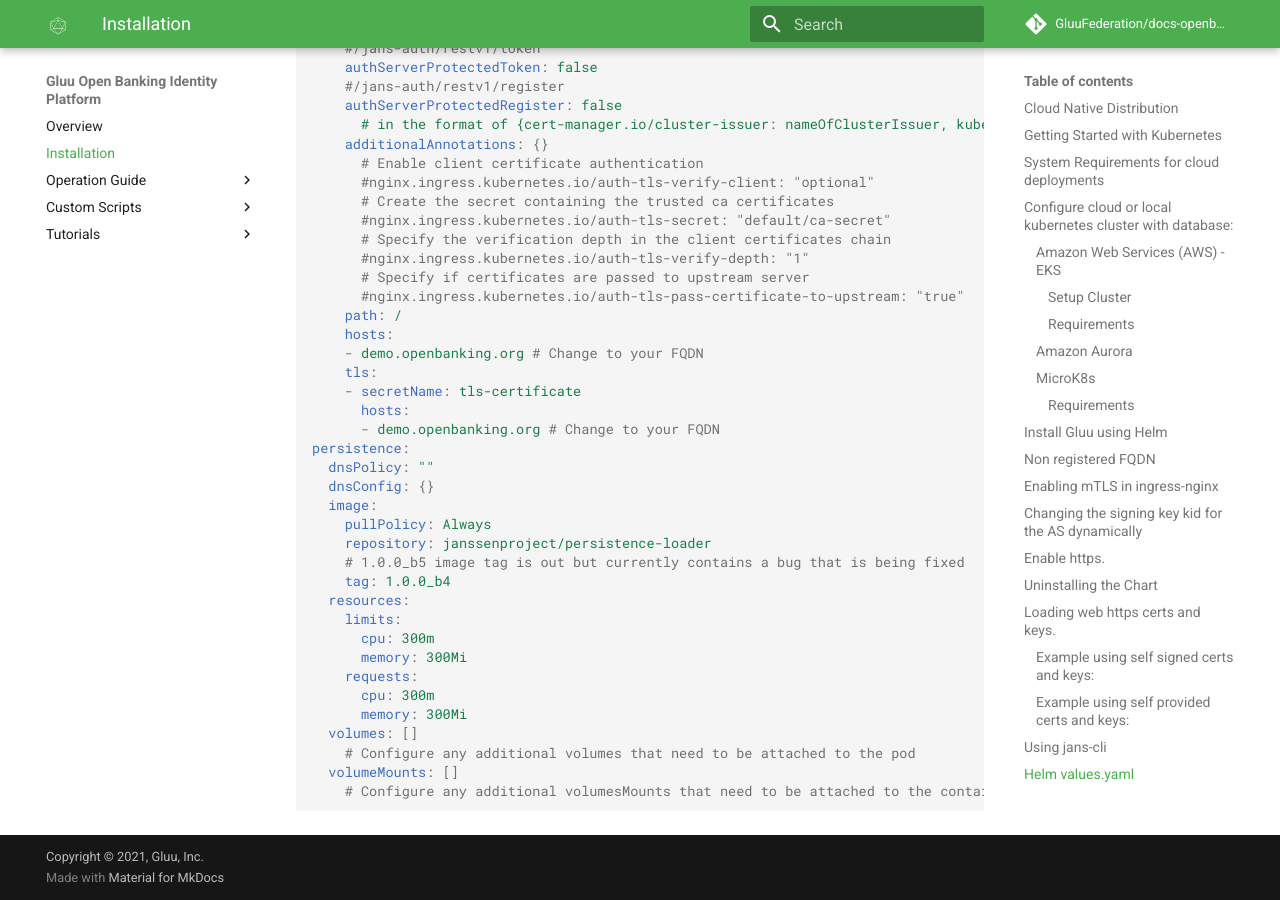
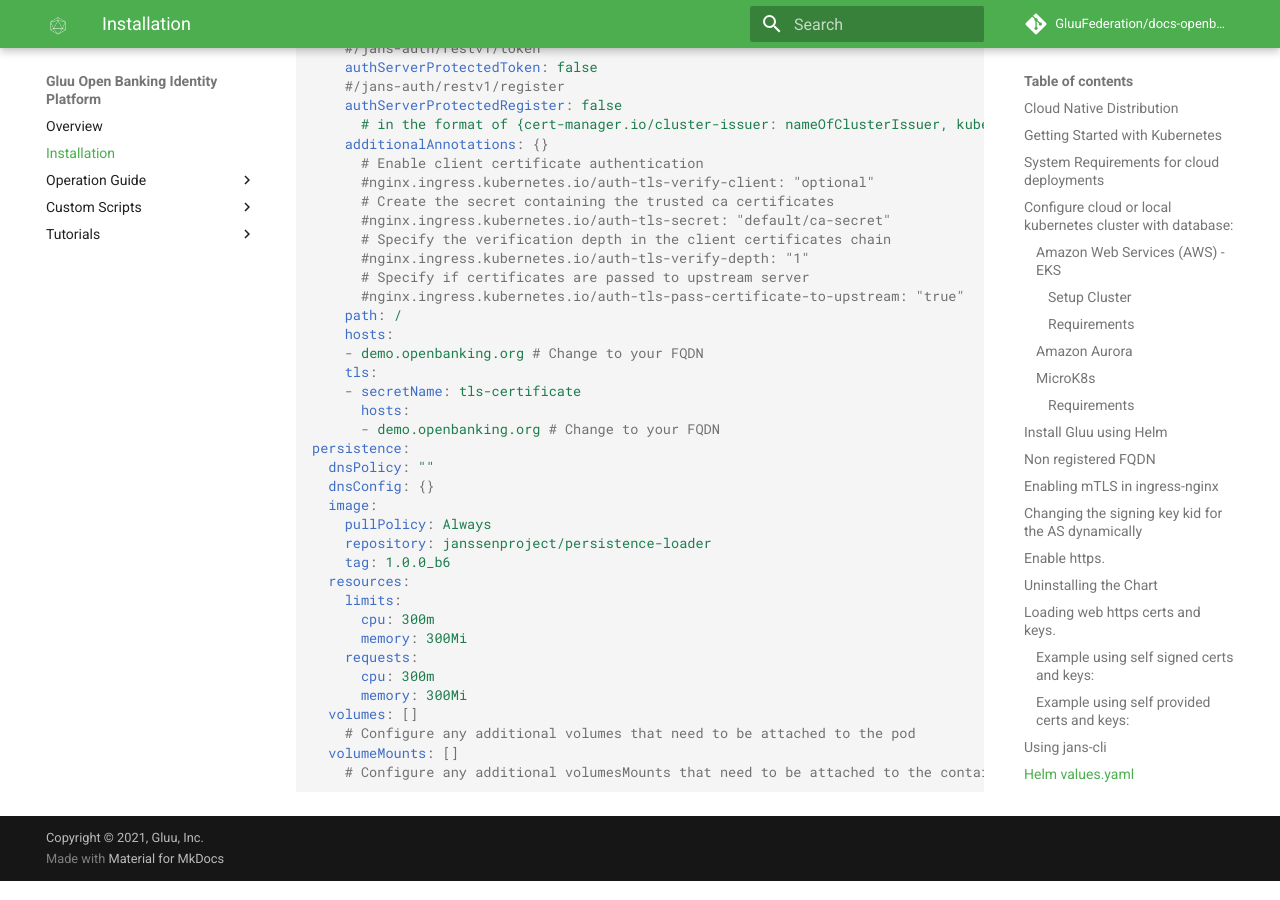
Before and after one commit to GluuFederation/docs-openbanking-prod, an MkDocs documentation site: the page built from docs/source/install-cn.md, in a window 1280 px wide and 900 px high, scrolled down 16933 px. Built offline with MkDocs 1.6.1 and Material for MkDocs 9.7.7, drawn with Linux system fonts in a browser that asks for light colours; comment, search, counter and statistics services are not loaded; some of the changed text lies outside the part shown.

Commit message:
docs: update new images

```diff
--- a/docs/source/install-cn.md
+++ b/docs/source/install-cn.md
@@ -325,7 +325,7 @@ If during installation the release was not defined, release name is checked by r
                   path: ca.key
           containers:
             - name: load-web-key-rotation
-              image: janssenproject/certmanager:1.0.0_b4
+              image: janssenproject/certmanager:1.0.0_b6
               envFrom:
               - configMapRef:
                   name: gluu-config-cm  #This may be different in your Helm setup
@@ -493,7 +493,7 @@ auth-server:
   image:
     pullPolicy: IfNotPresent
     repository: janssenproject/auth-server
-    tag: 1.0.0_b5
+    tag: 1.0.0_b6
   replicas: 1
   resources:
     limits:
@@ -541,7 +541,7 @@ config:
   email: support@gluu.org # Change to your email
   image:
     repository: janssenproject/configuration-manager
-    tag: 1.0.0_b4
+    tag: 1.0.0_b6
   orgName: Gluu # Change to your orgnization name
   resources:
     limits:
@@ -573,7 +573,7 @@ config-api:
   image:
     pullPolicy: Always
     repository: janssenproject/config-api
-    tag: 1.0.0_b5
+    tag: 1.0.0_b6
   replicas: 1
   resources:
     limits:
@@ -691,8 +691,7 @@ persistence:
   image:
     pullPolicy: Always
     repository: janssenproject/persistence-loader
-    # 1.0.0_b5 image tag is out but currently contains a bug that is being fixed
-    tag: 1.0.0_b4
+    tag: 1.0.0_b6
   resources:
     limits:
       cpu: 300m
```
Also changed, not shown: docs/source/tutorials/cn-prod-tutorial.md (+5 -6 lines).
